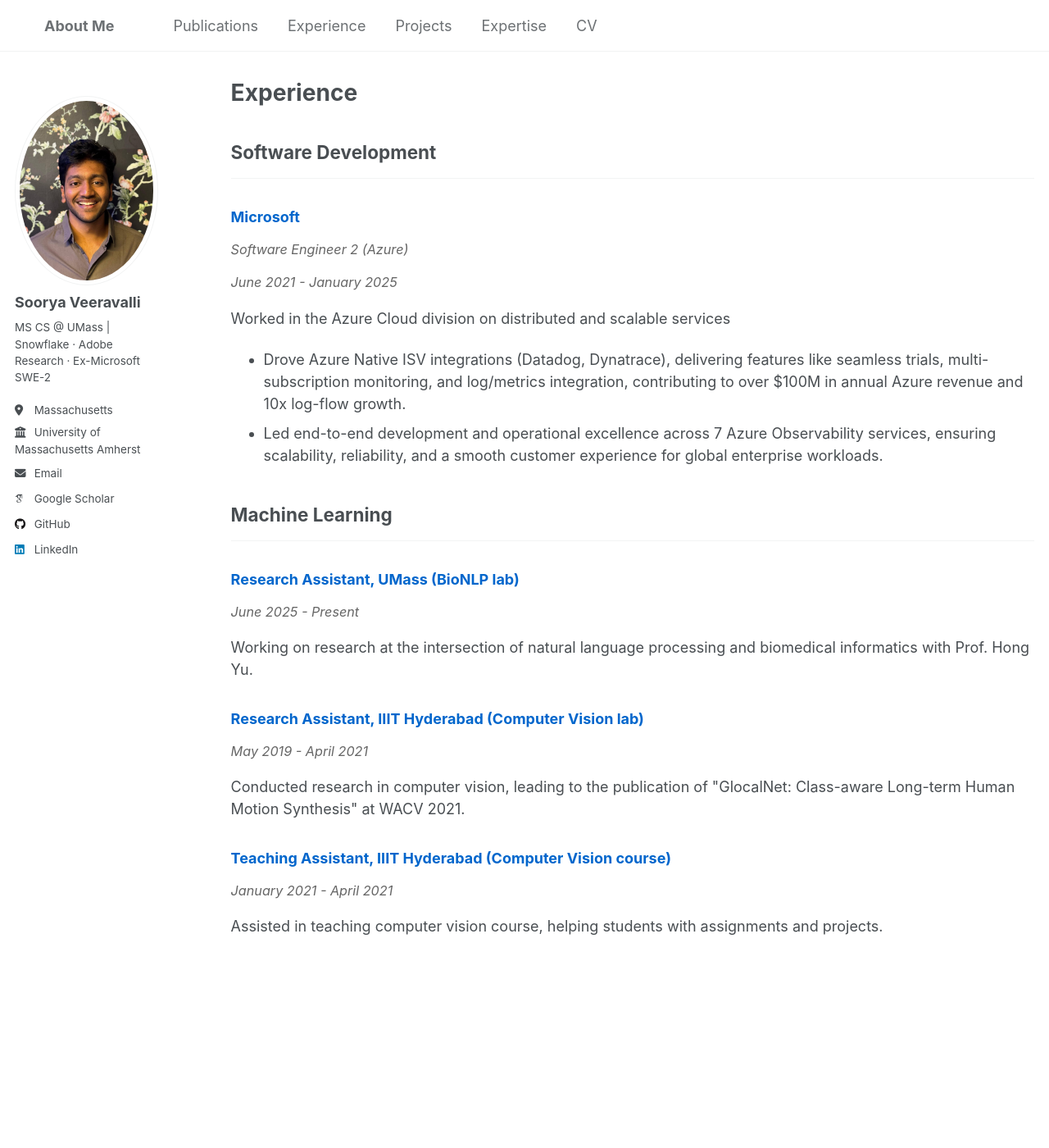
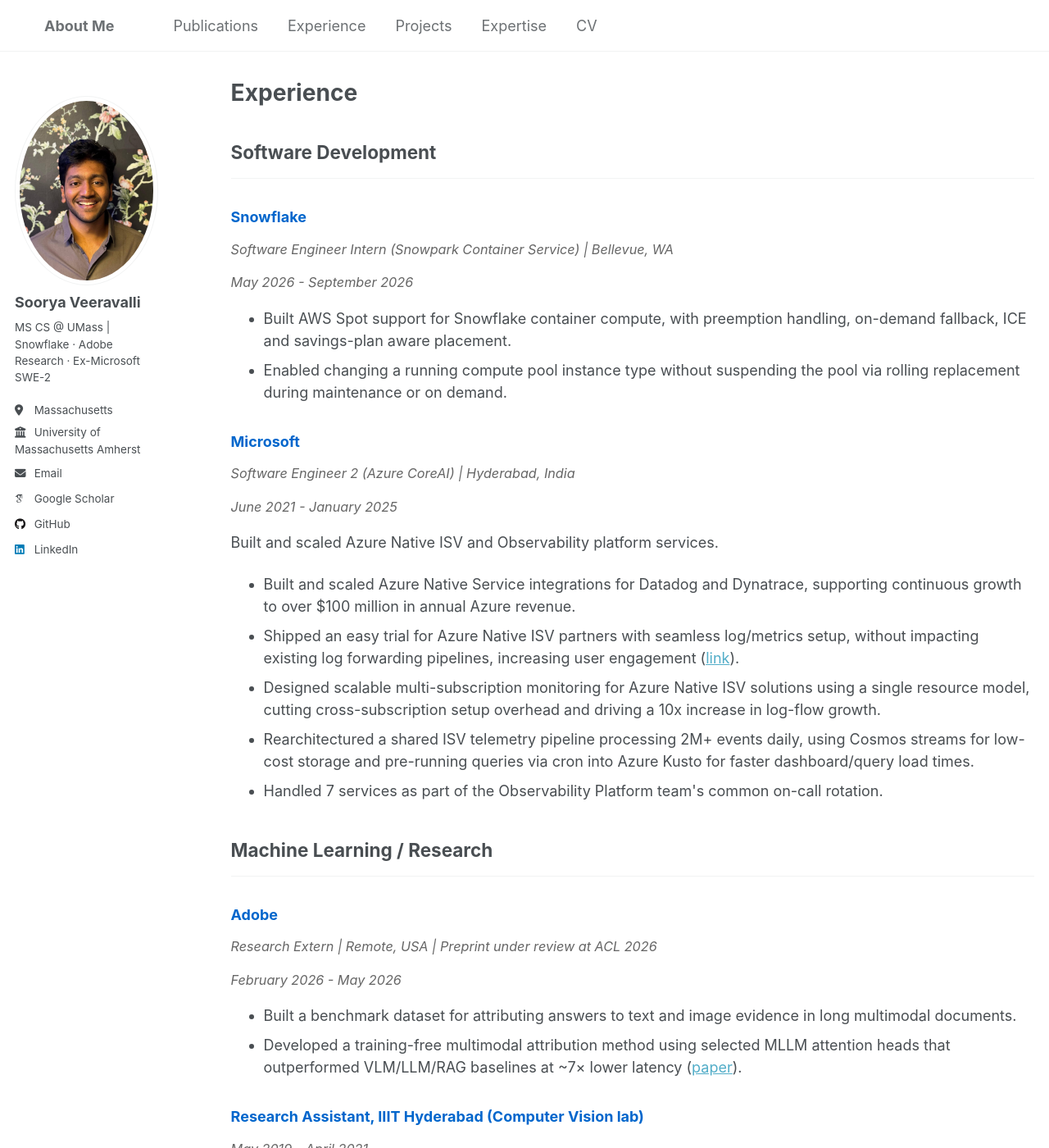
Before and after one commit to sooryaveeravalli/sooryaveeravalli.github.io, a Jekyll site: the page built from _pages/experience.html, in a window 1280 px wide and 1400 px high. Shown: the whole window at 82% size. Built offline with Jekyll 4.4.1, drawn with Linux system fonts in a browser that asks for light colours; some web fonts are replaced; a script that is not in the unit is left out.

Commit message:
Refresh experience with Snowflake, Adobe, and Azure CoreAI.
Add recent internships, expand Microsoft bullets, and remove BioNLP and teaching assistant entries.

Co-authored-by: Cursor <cursoragent@cursor.com>

```diff
--- a/_pages/experience.html
+++ b/_pages/experience.html
@@ -7,27 +7,45 @@ author_profile: true
 
 {% include base_path %}
 
+
 <h2>Software Development</h2>
 <hr />
 
 <div class="experience-item">
-  <h3 style="color: #0066cc;">Microsoft</h3>
-  <p style="color: #666; font-size: 0.9em; font-style: italic; margin-bottom: 8px;">Software Engineer 2 (Azure)</p>
-  <p style="color: #666; font-size: 0.9em; font-style: italic; margin-bottom: 8px;">June 2021 - January 2025</p>
-  <p>Worked in the Azure Cloud division on distributed and scalable services</p>
+  <h3 style="color: #0066cc;">Snowflake</h3>
+  <p style="color: #666; font-size: 0.9em; font-style: italic; margin-bottom: 8px;">Software Engineer Intern (Snowpark Container Service) | Bellevue, WA</p>
+  <p style="color: #666; font-size: 0.9em; font-style: italic; margin-bottom: 8px;">May 2026 - September 2026</p>
   <ul>
-    <li>Drove Azure Native ISV integrations (Datadog, Dynatrace), delivering features like seamless trials, multi-subscription monitoring, and log/metrics integration, contributing to over $100M in annual Azure revenue and 10x log-flow growth.</li>
-    <li>Led end-to-end development and operational excellence across 7 Azure Observability services, ensuring scalability, reliability, and a smooth customer experience for global enterprise workloads.</li>
+    <li>Built AWS Spot support for Snowflake container compute, with preemption handling, on-demand fallback, ICE and savings-plan aware placement.</li>
+    <li>Enabled changing a running compute pool instance type without suspending the pool via rolling replacement during maintenance or on demand.</li>
   </ul>
 </div>
 
-<h2>Machine Learning</h2>
+<div class="experience-item">
+  <h3 style="color: #0066cc;">Microsoft</h3>
+  <p style="color: #666; font-size: 0.9em; font-style: italic; margin-bottom: 8px;">Software Engineer 2 (Azure CoreAI) | Hyderabad, India</p>
+  <p style="color: #666; font-size: 0.9em; font-style: italic; margin-bottom: 8px;">June 2021 - January 2025</p>
+  <p>Built and scaled Azure Native ISV and Observability platform services.</p>
+  <ul>
+    <li>Built and scaled Azure Native Service integrations for Datadog and Dynatrace, supporting continuous growth to over $100 million in annual Azure revenue.</li>
+    <li>Shipped an easy trial for Azure Native ISV partners with seamless log/metrics setup, without impacting existing log forwarding pipelines, increasing user engagement (<a href="https://techcommunity.microsoft.com/blog/partnernews/azure-native-dynatrace-service---free-trial--upgrade/3999711" target="_blank">link</a>).</li>
+    <li>Designed scalable multi-subscription monitoring for Azure Native ISV solutions using a single resource model, cutting cross-subscription setup overhead and driving a 10x increase in log-flow growth.</li>
+    <li>Rearchitectured a shared ISV telemetry pipeline processing 2M+ events daily, using Cosmos streams for low-cost storage and pre-running queries via cron into Azure Kusto for faster dashboard/query load times.</li>
+    <li>Handled 7 services as part of the Observability Platform team's common on-call rotation.</li>
+  </ul>
+</div>
+
+<h2>Machine Learning / Research</h2>
 <hr />
 
 <div class="experience-item">
-  <h3 style="color: #0066cc;">Research Assistant, UMass (BioNLP lab)</h3>
-  <p style="color: #666; font-size: 0.9em; font-style: italic; margin-bottom: 8px;">June 2025 - Present</p>
-  <p>Working on research at the intersection of natural language processing and biomedical informatics with Prof. Hong Yu.</p>
+  <h3 style="color: #0066cc;">Adobe</h3>
+  <p style="color: #666; font-size: 0.9em; font-style: italic; margin-bottom: 8px;">Research Extern | Remote, USA | Preprint under review at ACL 2026</p>
+  <p style="color: #666; font-size: 0.9em; font-style: italic; margin-bottom: 8px;">February 2026 - May 2026</p>
+  <ul>
+    <li>Built a benchmark dataset for attributing answers to text and image evidence in long multimodal documents.</li>
+    <li>Developed a training-free multimodal attribution method using selected MLLM attention heads that outperformed VLM/LLM/RAG baselines at ~7× lower latency (<a href="https://arxiv.org/abs/2607.01420" target="_blank">paper</a>).</li>
+  </ul>
 </div>
 
 <div class="experience-item">
@@ -35,9 +53,3 @@ author_profile: true
   <p style="color: #666; font-size: 0.9em; font-style: italic; margin-bottom: 8px;">May 2019 - April 2021</p>
   <p>Conducted research in computer vision, leading to the publication of "GlocalNet: Class-aware Long-term Human Motion Synthesis" at WACV 2021.</p>
 </div>
-
-<div class="experience-item">
-  <h3 style="color: #0066cc;">Teaching Assistant, IIIT Hyderabad (Computer Vision course)</h3>
-  <p style="color: #666; font-size: 0.9em; font-style: italic; margin-bottom: 8px;">January 2021 - April 2021</p>
-  <p>Assisted in teaching computer vision course, helping students with assignments and projects.</p>
-</div>
```
